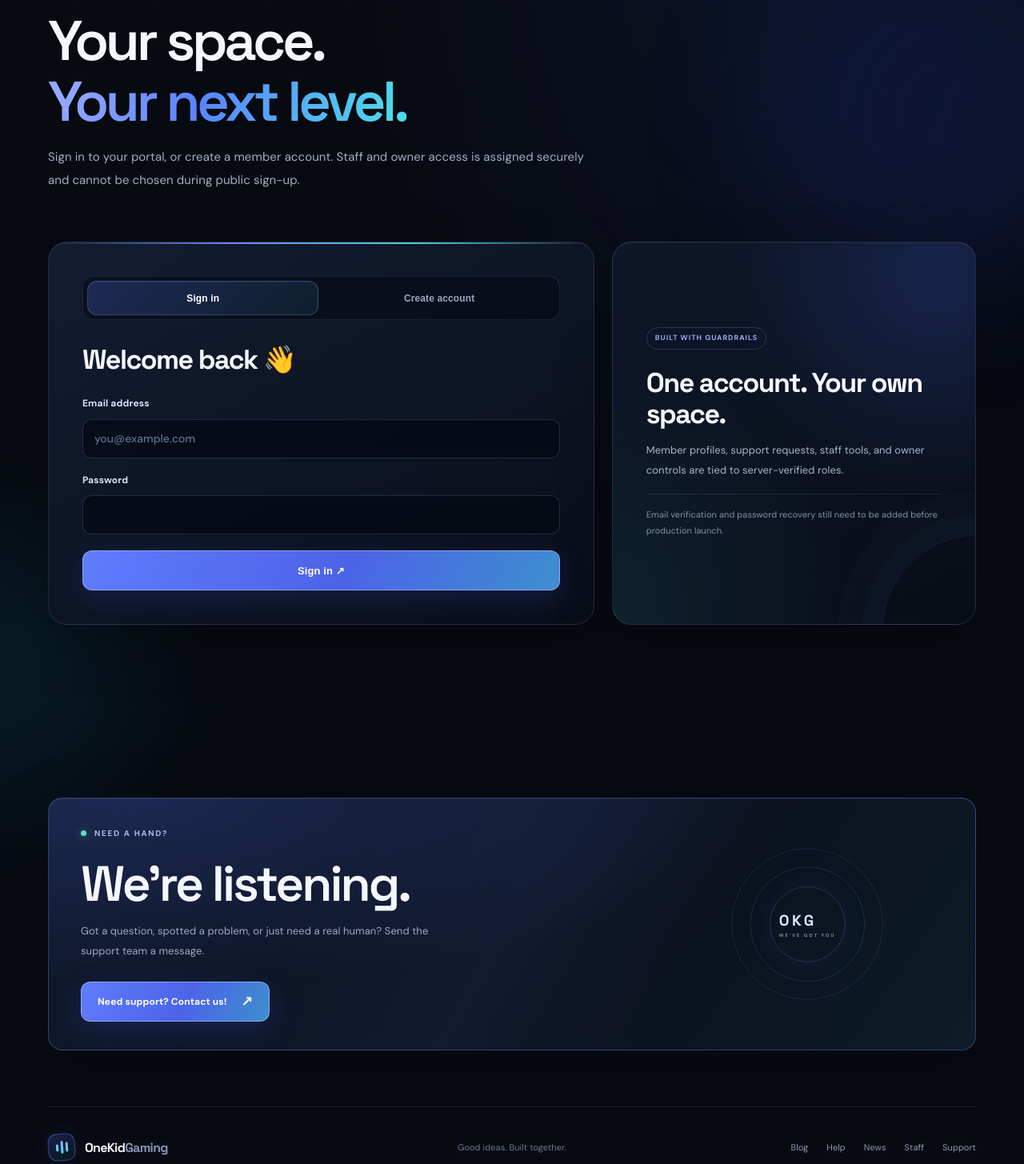
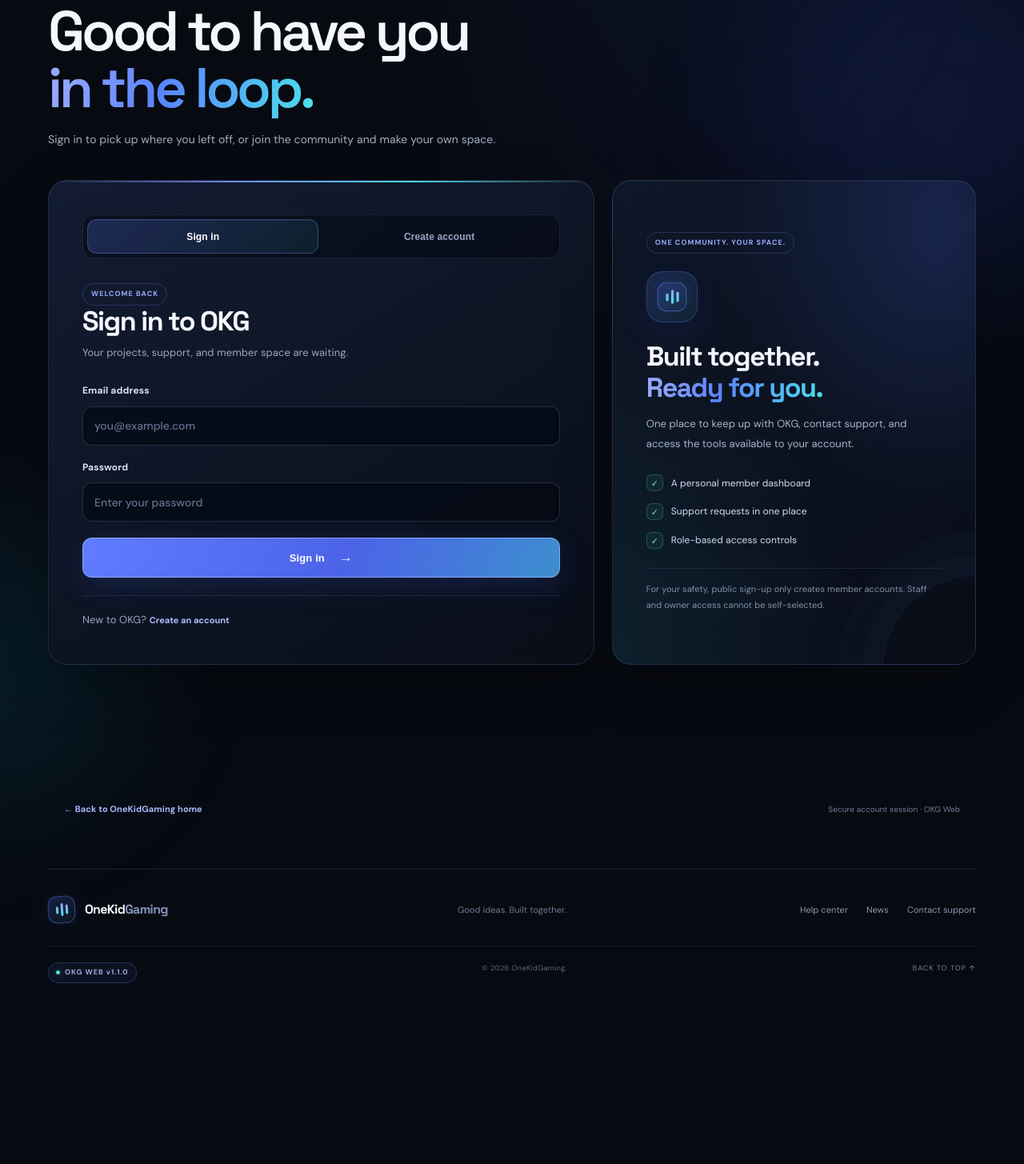
Before and after one commit to jamesonrb2013/OneKidGaming-Official-Website, a website: page login.html in a window 1280 px wide. Shown: the part 186-1641 px from the top of the page at 80% size. After the commit the page ends 1440 px from the top, so only its background shows below. Drawn offline with Linux system fonts and the light colour scheme.

Commit message:
Redesign sign-in and signup page for v1.2.0

```diff
--- a/login.html
+++ b/login.html
@@ -4,44 +4,84 @@
   <meta charset="utf-8">
   <meta name="viewport" content="width=device-width, initial-scale=1">
   <meta name="theme-color" content="#080b12">
-  <meta name="description" content="Preview of the upcoming OneKidGaming account sign-in experience.">
-  <title>Account Access — OneKidGaming</title>
+  <meta name="description" content="Sign in or create your OneKidGaming member account.">
+  <title>Sign in or Join — OneKidGaming</title>
   <link rel="icon" type="image/svg+xml" href="/assets/favicon.svg">
   <link rel="preconnect" href="https://fonts.googleapis.com">
   <link rel="preconnect" href="https://fonts.gstatic.com" crossorigin>
   <link href="https://fonts.googleapis.com/css2?family=DM+Sans:wght@400;500;600;700&family=Space+Grotesk:wght@400;500;600;700&display=swap" rel="stylesheet">
   <link rel="stylesheet" href="/styles.css">
-  <script src="/script.js" defer></script><script src="/portal.js" defer></script>
+  <script src="/script.js" defer></script>
+  <script src="/portal.js" defer></script>
 </head>
-<body>
+<body class="portal-page portal-auth-page">
   <div class="ambient ambient-one" aria-hidden="true"></div>
   <div class="ambient ambient-two" aria-hidden="true"></div>
   <header class="site-header">
     <a class="brand" href="index.html" aria-label="OneKidGaming home"><span class="brand-mark"><span></span><span></span><span></span></span><span class="brand-name">OneKid<span>Gaming</span></span></a>
     <button class="menu-toggle" aria-label="Open navigation" aria-expanded="false" aria-controls="site-nav"><span></span><span></span></button>
     <nav class="site-nav" id="site-nav">
-      <a href="index.html#projects">Projects</a><a href="blog.html">Blog</a><a href="help.html">Help center</a><a href="announcements.html">News</a><a href="staff.html">Our team</a><a class="nav-cta" href="dashboard.html">OKG Portal <span aria-hidden="true">↗</span></a>
+      <a href="index.html#projects">Projects</a><a href="blog.html">Blog</a><a href="help.html">Help center</a><a href="announcements.html">News</a><a href="staff.html">Our team</a><a class="nav-cta" href="dashboard.html">My dashboard <span aria-hidden="true">↗</span></a>
     </nav>
   </header>
-  <main class="page-main" id="top"><section class="page-hero section-wrap"><div class="eyebrow"><span class="status-dot"></span> OKG ACCOUNT PORTAL</div><h1>Your space.<br><span class="gradient-text">Your next level.</span></h1><p>Sign in to your portal, or create a member account. Staff and owner access is assigned securely and cannot be chosen during public sign-up.</p></section>
-  <section class="section-wrap portal-auth-layout"><div class="content-panel portal-auth-card">
-<div class="portal-mode-switch"><button class="button button-quiet active" type="button" data-auth-mode="login">Sign in</button><button class="button button-quiet" type="button" data-auth-mode="register">Create account</button></div>
-<div data-auth-panel="login"><h2>Welcome back 👋</h2><form class="portal-form" data-auth-form="login"><label>Email address<input type="email" name="email" required maxlength="254" autocomplete="email" placeholder="you@example.com"></label><label>Password<input type="password" name="password" required maxlength="128" autocomplete="current-password"></label><button class="button button-primary" type="submit">Sign in ↗</button><p class="portal-notice" data-form-message hidden></p></form></div>
-<div data-auth-panel="register" hidden><h2>Create your account ✨</h2><form class="portal-form" data-auth-form="register"><label>Username<input name="username" required minlength="3" maxlength="24" pattern="[A-Za-z0-9_-]{3,24}" autocomplete="username"></label><label>Email address<input type="email" name="email" required maxlength="254" autocomplete="email"></label><label>Password<input type="password" name="password" required minlength="12" maxlength="128" autocomplete="new-password"><span class="portal-muted">Use at least 12 characters.</span></label><button class="button button-primary" type="submit">Create member account ↗</button><p class="portal-notice" data-form-message hidden></p></form></div></div>
-<aside class="content-panel portal-auth-side"><span class="pill">BUILT WITH GUARDRAILS</span><h2>One account. Your own space.</h2><p>Member profiles, support requests, staff tools, and owner controls are tied to server-verified roles.</p><p class="portal-muted">Email verification and password recovery still need to be added before production launch.</p></aside></section>
-<section class="section-wrap content-grid" hidden>
-    <article class="content-panel"><span class="pill">MEMBER SPACE</span><h2>👤 Your account</h2><p>A future member dashboard for profile details, saved preferences, community links, notifications, and account security.</p></article>
-    <article class="content-panel"><span class="pill">STAFF WORKSPACE</span><h2>🛡️ Staff tools</h2><p>A role-protected workspace for support queues, reports, announcements drafts, and team resources. Staff access will be granted by an authorized administrator, never by public sign-up.</p></article>
-    <article class="content-panel"><span class="pill">OWNER CONTROL ROOM</span><h2>👑 Owner dashboard</h2><p>A private admin area for managing roles, website content, audit events, and platform settings. Owner privileges will be verified server-side.</p></article>
-    <article class="content-panel"><span class="pill">NOT LIVE YET</span><h2>Safe by design</h2><p>Registration and sign-in will only be enabled after the backend, database, secure sessions, and server-enforced permissions are configured. No passwords are requested or stored by this preview.</p><a class="button button-primary" href="mailto:support@onekidgaming.blitz.cloud?subject=OKG%20Portal%20Interest">Get portal updates <span>↗</span></a></article>
-  </section></main>
-  <section class="page-footer-cta section-wrap">
-    <div class="join-panel"><div class="join-content"><div class="eyebrow"><span class="status-dot"></span> NEED A HAND?</div><h2>We're listening.</h2><p>Got a question, spotted a problem, or just need a real human? Send the support team a message.</p><a class="button button-primary" href="mailto:support@onekidgaming.blitz.cloud?subject=OneKidGaming%20Support">Need support? Contact us! <span aria-hidden="true">↗</span></a></div><div class="join-decoration" aria-hidden="true"><div class="join-ring ring-a"></div><div class="join-ring ring-b"></div><div class="join-ring ring-c"></div><span>OKG<span>WE'VE GOT YOU</span></span></div></div>
-  </section>
-  <footer class="site-footer section-wrap">
+  <main class="page-main auth-main" id="top">
+    <section class="page-hero section-wrap auth-intro">
+      <div class="eyebrow"><span class="status-dot"></span> YOUR OKG ACCOUNT</div>
+      <h1>Good to have you<br><span class="gradient-text">in the loop.</span></h1>
+      <p>Sign in to pick up where you left off, or join the community and make your own space.</p>
+    </section>
+    <section class="section-wrap portal-auth-layout">
+      <div class="content-panel portal-auth-card">
+        <div class="portal-mode-switch" role="tablist" aria-label="Account access">
+          <button class="button button-quiet active" type="button" role="tab" aria-selected="true" data-auth-mode="login">Sign in</button>
+          <button class="button button-quiet" type="button" role="tab" aria-selected="false" data-auth-mode="register">Create account</button>
+        </div>
+        <div data-auth-panel="login" role="tabpanel">
+          <span class="pill">WELCOME BACK</span>
+          <h2>Sign in to OKG</h2>
+          <p class="auth-panel-copy">Your projects, support, and member space are waiting.</p>
+          <form class="portal-form" data-auth-form="login">
+            <label>Email address<input type="email" name="email" required maxlength="254" autocomplete="email" placeholder="you@example.com"></label>
+            <label>Password<input type="password" name="password" required maxlength="128" autocomplete="current-password" placeholder="Enter your password"></label>
+            <button class="button button-primary" type="submit">Sign in <span aria-hidden="true">→</span></button>
+            <p class="portal-notice" data-form-message role="status" aria-live="polite" hidden></p>
+          </form>
+          <p class="auth-switch-hint">New to OKG? <button type="button" data-auth-mode="register">Create an account</button></p>
+        </div>
+        <div data-auth-panel="register" role="tabpanel" hidden>
+          <span class="pill">JOIN THE COMMUNITY</span>
+          <h2>Make it official.</h2>
+          <p class="auth-panel-copy">Create a member account. Staff permissions are assigned separately by an owner.</p>
+          <form class="portal-form" data-auth-form="register">
+            <label>Username<input name="username" required minlength="3" maxlength="24" pattern="[A-Za-z0-9_-]{3,24}" autocomplete="username" placeholder="Choose a username"><span class="field-hint">3–24 characters: letters, numbers, _ or -.</span></label>
+            <label>Email address<input type="email" name="email" required maxlength="254" autocomplete="email" placeholder="you@example.com"></label>
+            <label>Password<input type="password" name="password" required minlength="12" maxlength="128" autocomplete="new-password" placeholder="Create a strong password"><span class="field-hint">Use at least 12 characters. Keep it private.</span></label>
+            <button class="button button-primary" type="submit">Create member account <span aria-hidden="true">→</span></button>
+            <p class="portal-notice" data-form-message role="status" aria-live="polite" hidden></p>
+          </form>
+          <p class="auth-switch-hint">Already have an account? <button type="button" data-auth-mode="login">Sign in instead</button></p>
+        </div>
+      </div>
+      <aside class="content-panel portal-auth-side">
+        <span class="pill">ONE COMMUNITY. YOUR SPACE.</span>
+        <div class="auth-side-mark" aria-hidden="true"><span class="brand-mark"><span></span><span></span><span></span></span></div>
+        <h2>Built together.<br><span class="gradient-text">Ready for you.</span></h2>
+        <p>One place to keep up with OKG, contact support, and access the tools available to your account.</p>
+        <ul class="auth-benefits">
+          <li><span aria-hidden="true">✓</span> A personal member dashboard</li>
+          <li><span aria-hidden="true">✓</span> Support requests in one place</li>
+          <li><span aria-hidden="true">✓</span> Role-based access controls</li>
+        </ul>
+        <p class="portal-muted">For your safety, public sign-up only creates member accounts. Staff and owner access cannot be self-selected.</p>
+      </aside>
+    </section>
+    <div class="auth-back-link"><a href="index.html">← Back to OneKidGaming home</a><span>Secure account session · OKG Web</span></div>
+  </main>
+  <footer class="site-footer section-wrap auth-footer">
     <a class="brand footer-brand" href="index.html"><span class="brand-mark"><span></span><span></span><span></span></span><span class="brand-name">OneKid<span>Gaming</span></span></a>
     <p>Good ideas. Built together.</p>
-    <div class="footer-links"><a href="blog.html">Blog</a><a href="help.html">Help</a><a href="announcements.html">News</a><a href="staff.html">Staff</a><a href="mailto:support@onekidgaming.blitz.cloud">Support</a></div>
-    <div class="footer-bottom"><span>© <span id="year"></span> OneKidGaming. Built with curiosity.</span><a href="#top">BACK TO TOP ↑</a></div>
+    <div class="footer-links"><a href="help.html">Help center</a><a href="announcements.html">News</a><a href="mailto:support@onekidgaming.blitz.cloud">Contact support</a></div>
+    <div class="footer-bottom"><span>© <span id="year"></span> OneKidGaming.</span><a href="#top">BACK TO TOP ↑</a></div>
   </footer>
-</body></html>
+</body>
+</html>
```
